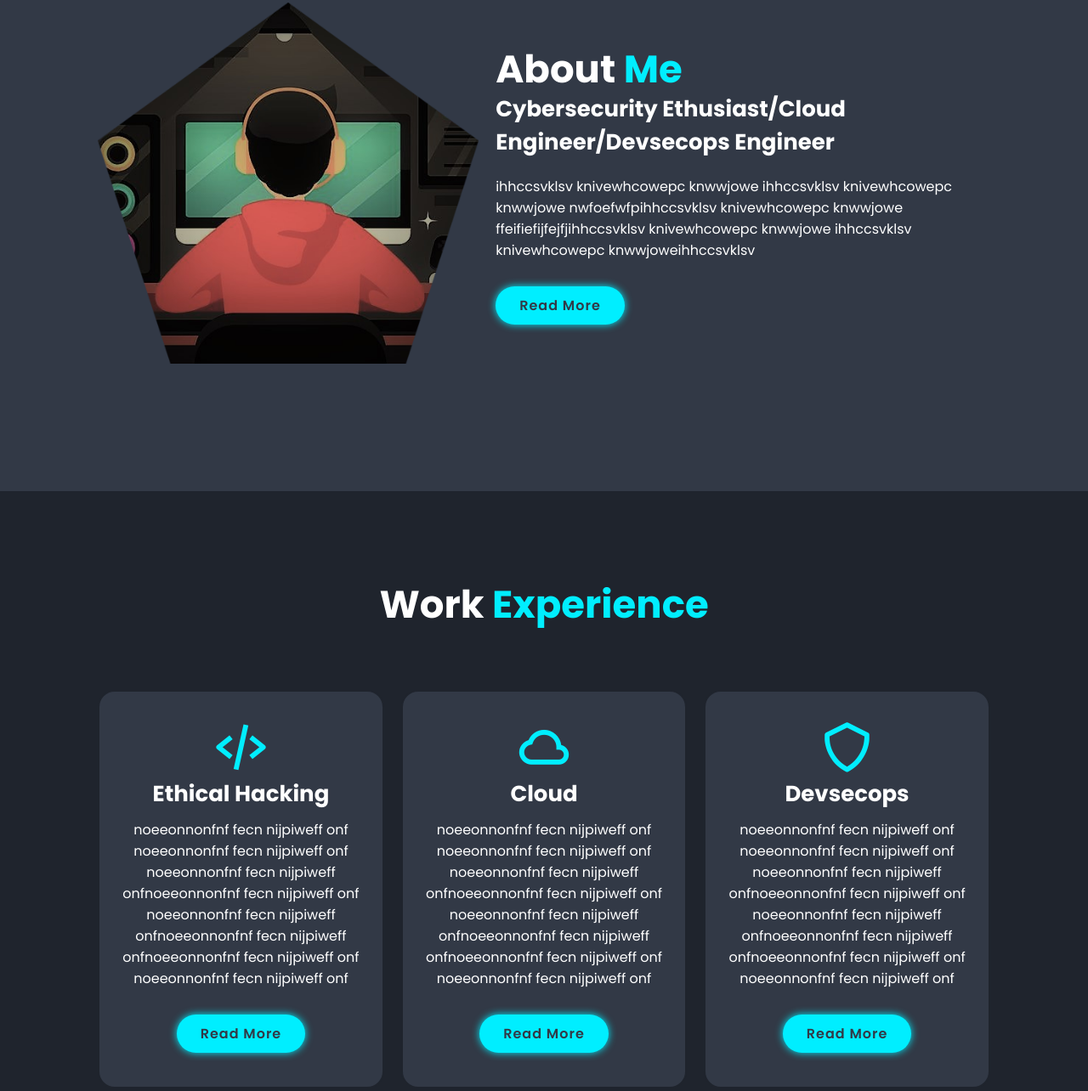
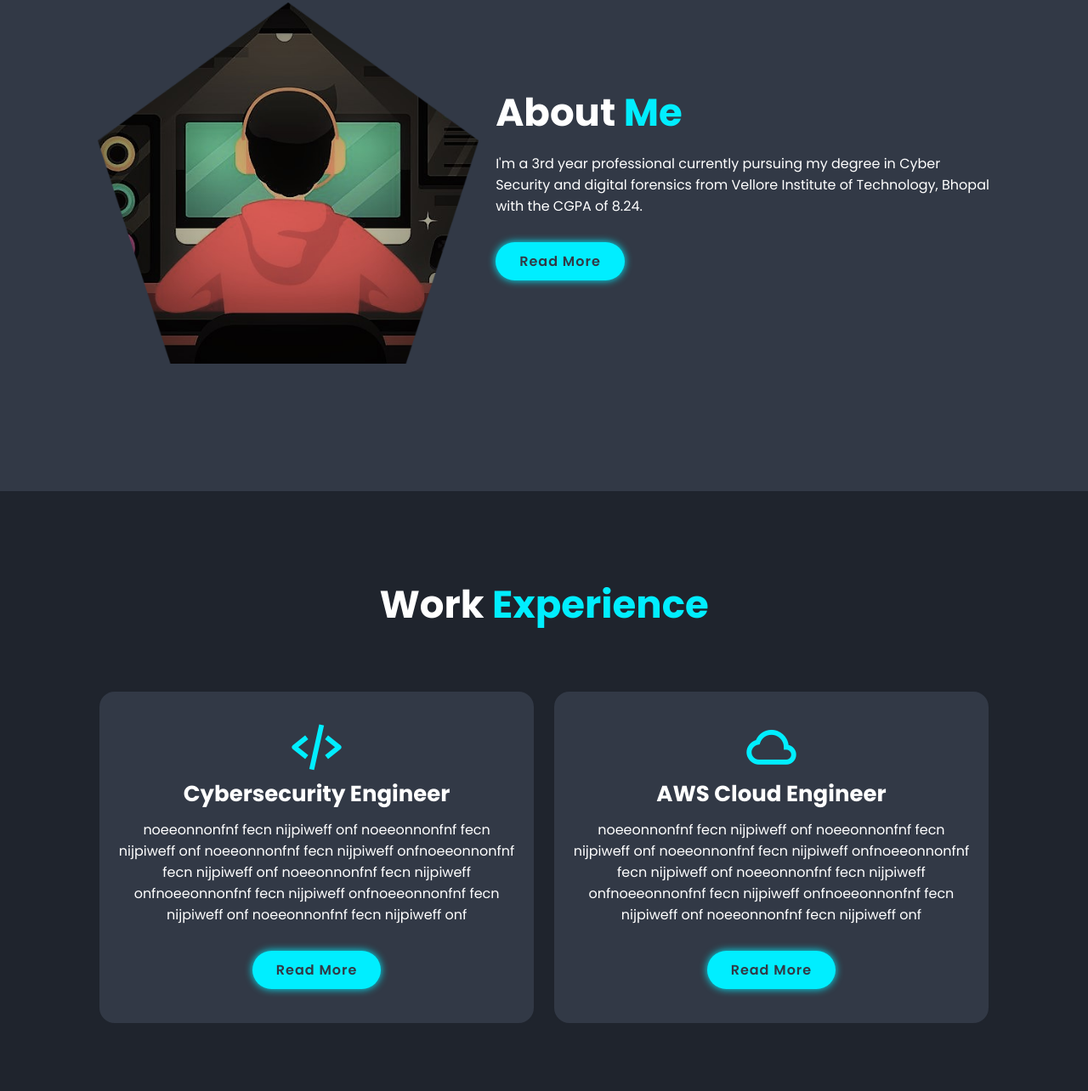
Before and after one commit to KapilKataria-nix/kapilkataria-nix.github.io, a plain HTML site: page index.html in a window 1280 px wide. Shown: the part 1022-2306 px from the top of the page at 85% size. Drawn offline with nearby package versions, Linux system fonts and the light colour scheme.

Commit message:
Update index.html

```diff
--- a/index.html
+++ b/index.html
@@ -39,7 +39,7 @@
                 <a href="#"><i class='bx bxl-twitter'></i></a>
             </dev>
             <br>
-            <a href="#" class="btn">Download CV</a>
+            <a href="https://drive.google.com/file/d/1xBj8G7EEzf9NRRd1Z70sZD1rRSv_Czeq/view?usp=share_link" class="btn">Download CV</a>
         </div>
 
         <div class="home-img">
@@ -54,11 +54,8 @@
         </div>
         <div class="about-content">
             <h2 class="heading">About <span>Me</span></h2>
-            <h3>Cybersecurity Ethusiast/Cloud Engineer/Devsecops Engineer</h3>
-            <p>ihhccsvklsv knivewhcowepc knwwjowe ihhccsvklsv knivewhcowepc knwwjowe
-                nwfoefwfpihhccsvklsv knivewhcowepc knwwjowe
-                ffeifiefijfejfjihhccsvklsv knivewhcowepc knwwjowe
-                ihhccsvklsv knivewhcowepc knwwjoweihhccsvklsv </p>
+            <p>I'm a 3rd year professional currently pursuing my degree in Cyber Security and digital forensics from Vellore Institute of Technology, Bhopal with the CGPA of 8.24.
+                 </p>
             <a href="#" class="btn">Read More</a>
         </div>
     </section>
@@ -69,7 +66,7 @@
         <div class="workexperience-container">
             <div class="workexperience-box">
                 <i class='bx bx-code-alt'></i>
-                <h3>Ethical Hacking</h3>
+                <h3>Cybersecurity Engineer</h3>
                 <p>noeeonnonfnf fecn nijpiweff onf noeeonnonfnf fecn nijpiweff onf
                     noeeonnonfnf fecn nijpiweff onfnoeeonnonfnf fecn nijpiweff onf
                     noeeonnonfnf fecn nijpiweff onfnoeeonnonfnf fecn nijpiweff onfnoeeonnonfnf fecn nijpiweff onf
@@ -80,7 +77,7 @@
 
             <div class="workexperience-box">
                 <i class='bx bx-cloud' ></i>
-                <h3>Cloud</h3>
+                <h3>AWS Cloud Engineer</h3>
                 <p>noeeonnonfnf fecn nijpiweff onf noeeonnonfnf fecn nijpiweff onf
                     noeeonnonfnf fecn nijpiweff onfnoeeonnonfnf fecn nijpiweff onf
                     noeeonnonfnf fecn nijpiweff onfnoeeonnonfnf fecn nijpiweff onfnoeeonnonfnf fecn nijpiweff onf
@@ -88,7 +85,7 @@
                 </p>
                 <a href="#" class="btn">Read More</a>
             </div>
-
+            <!--
             <div class="workexperience-box">
                 <i class='bx bx-shield'></i>
                 <h3>Devsecops</h3>
@@ -99,7 +96,7 @@
                 </p>
                 <a href="#" class="btn">Read More</a>
             </div>
-
+            -->
         </div>
     </section>
 
@@ -111,7 +108,7 @@
             <div class="project-box">
                 <img src="images/img-1.png" alt="">
                 <div class="project-layer">
-                    <h4>App Development</h4>
+                    <h4>Commutee</h4>
                     <p>jdodsvspvjops fef efew evev jdodsvspvjops fef efew evev jdodsvspvjops fef efew evev</p>
                     <a href="#" ><i class='bx bx-link-external'></i></a>
                 </div>
@@ -127,7 +124,7 @@
             </div>
 
             <div class="project-box">
-                <img src="images/img-3.png" alt="">
+                <img src="" alt="">
                 <div class="project-layer">
                     <h4>Fort Knox</h4>
                     <p>jdodsvspvjops fef efew evev jdodsvspvjops fef efew evev jdodsvspvjops fef efew evev</p>
```
